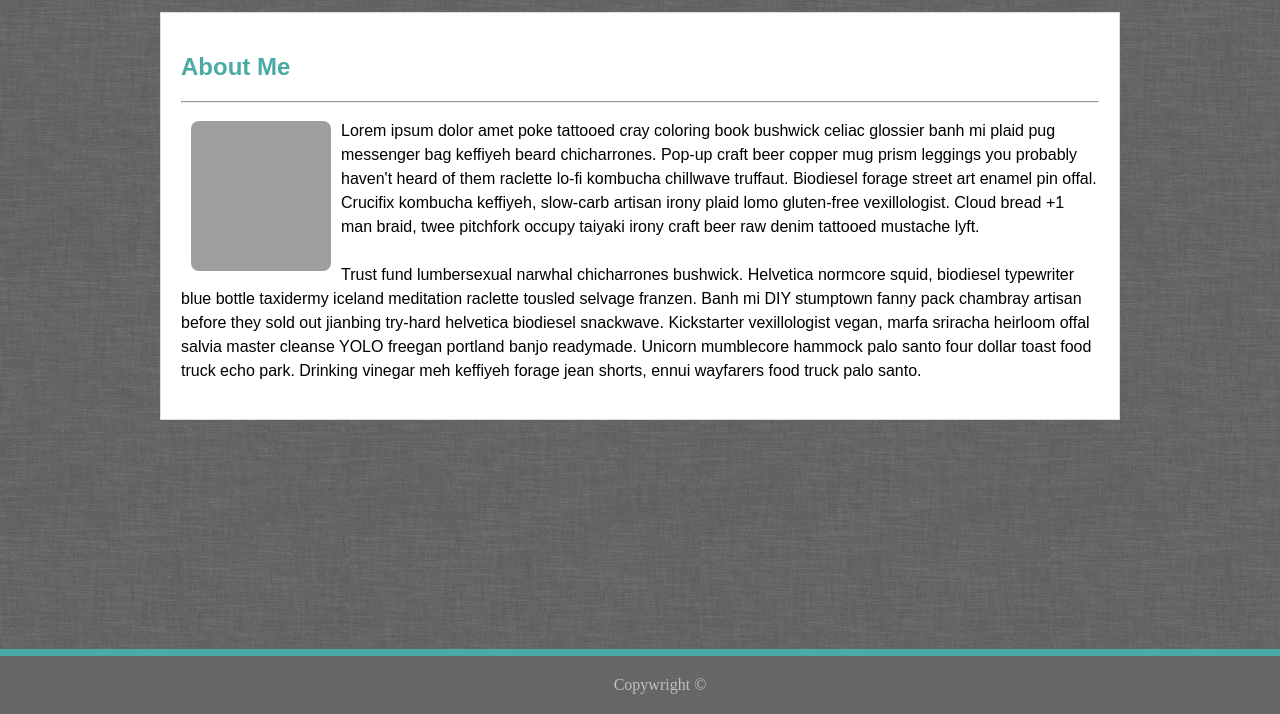
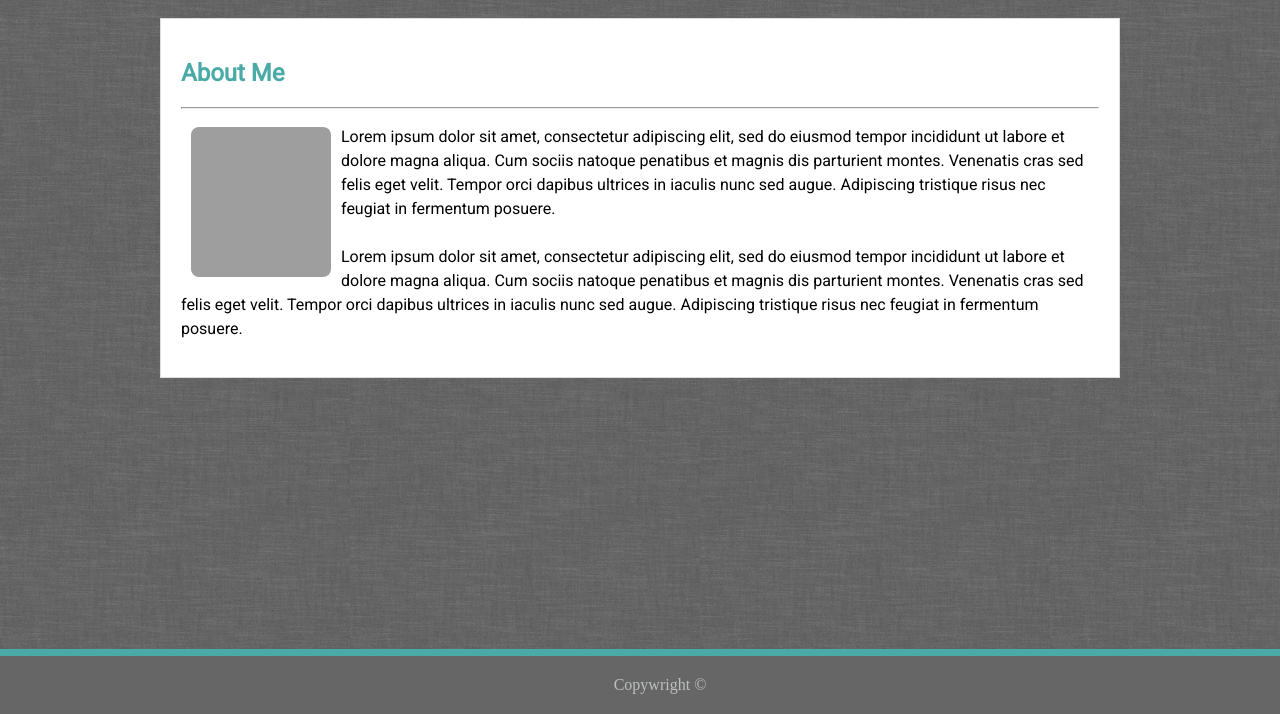
Before and after one commit to BoulderBrains/Basic-Portfolio, a plain HTML site: page index.html in a window 1280 px wide. Shown: the part 86-800 px from the top of the page. Drawn offline with Linux system fonts and the light colour scheme; grey boxes are pictures that could not be loaded.

Commit message:
html validated everything in place.

```diff
--- a/assets/css/style.css
+++ b/assets/css/style.css
@@ -8,6 +8,7 @@ body {
 
 p {
     line-height: 1.5;
+    font-family: 'Roboto', sans-serif;
 }
 
 header {
@@ -40,6 +41,7 @@ header {
     display: inline-block;
     padding: 0 20px;
     color: #999999;
+    font-family: 'Roboto', sans-serif;
 }
 
 .nav-item a {
@@ -66,10 +68,12 @@ header {
 h1 {
     color: white;
     margin: 0;
+    font-family: 'Playfair Display SC', serif;
 }
 
 h2 {
     color: #4aaaa5;
+    font-family: 'Roboto', sans-serif;
 }
 
 footer {
@@ -89,6 +93,7 @@ footer {
     height: 150px;
     border-radius: 8px;
     margin: 10px;
+    float: left;
 }
 
 /* Styles related only to the contact.html file */
--- a/index.html
+++ b/index.html
@@ -1,10 +1,13 @@
 <!DOCTYPE html>
 <html lang="en-us">
+
 <head>
     <meta charset="UTF-8">
     <title>Joshua D. Starkey</title>
     <!-- Linking in the stylesheet -->
     <link rel="stylesheet" type="text/css" href="assets/css/style.css">
+    <!-- Google font-stylesheet include -->
+    <link href="https://fonts.googleapis.com/css?family=Playfair+Display+SC|Roboto" rel="stylesheet">
 </head>
 
 <!-- TODO: Add icons related to header links font-awesome.com -->
@@ -38,30 +41,22 @@
     <div class="content-wrap">
         <h2>About Me</h2>
         <hr>
-        <img class="personal-photo" src="assets/images/joshSunglasses.JPG" align="left">
-        <p>Lorem ipsum dolor amet poke tattooed cray coloring book
-            bushwick celiac glossier banh mi plaid pug messenger bag keffiyeh
-            beard chicharrones. Pop-up craft beer copper mug prism leggings
-            you probably haven't heard of them raclette lo-fi kombucha
-            chillwave truffaut. Biodiesel forage street art enamel pin offal.
-            Crucifix kombucha keffiyeh, slow-carb artisan irony plaid lomo
-            gluten-free vexillologist. Cloud bread +1 man braid, twee
-            pitchfork occupy taiyaki irony craft beer raw denim tattooed mustache lyft.
+        <img class="personal-photo" alt="personal-photo" src="assets/images/joshSunglasses.JPG">
+        <p>Lorem ipsum dolor sit amet, consectetur adipiscing elit, sed do eiusmod tempor incididunt ut labore et
+            dolore magna aliqua. Cum sociis natoque penatibus et magnis dis parturient montes. Venenatis cras sed felis
+            eget velit. Tempor orci dapibus ultrices in iaculis nunc sed augue. Adipiscing tristique risus nec feugiat
+            in fermentum posuere.
             <br>
             <br>
-            Trust fund lumbersexual narwhal chicharrones bushwick. Helvetica
-            normcore squid, biodiesel typewriter blue bottle taxidermy
-            iceland meditation raclette tousled selvage franzen.
-            Banh mi DIY stumptown fanny pack chambray artisan before
-            they sold out jianbing try-hard helvetica biodiesel snackwave.
-            Kickstarter vexillologist vegan, marfa sriracha heirloom offal salvia master
-            cleanse YOLO freegan portland banjo readymade. Unicorn mumblecore hammock
-            palo santo four dollar toast food truck echo park. Drinking vinegar meh
-            keffiyeh forage jean shorts, ennui wayfarers food truck palo santo.
+            Lorem ipsum dolor sit amet, consectetur adipiscing elit, sed do eiusmod tempor incididunt ut labore et
+            dolore magna aliqua. Cum sociis natoque penatibus et magnis dis parturient montes. Venenatis cras sed felis
+            eget velit. Tempor orci dapibus ultrices in iaculis nunc sed augue. Adipiscing tristique risus nec feugiat
+            in fermentum posuere.
         </p>
     </div>
     <footer>
         <span>Copywright &copy;</span>
     </footer>
 </body>
+
 </html>
```
Also changed, not shown: contact.html (+2 -0 lines), gallery.html (+7 -16 lines).
